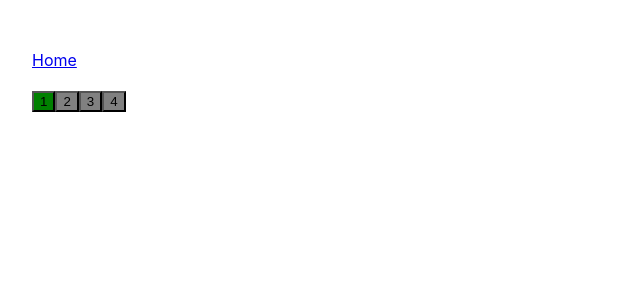
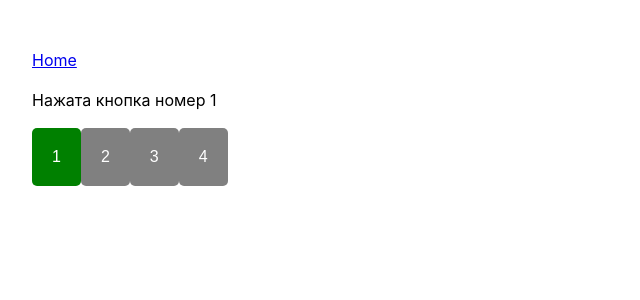
Before and after one commit to shyamrupadas/frontend-practice, a React (Vite) app: page /maria/second-task in a window 1280 px wide. Shown: the top 300 px of the page, without its empty margins (0-640 px from the left). Built offline with nearby package versions, Linux system fonts and the light colour scheme.

Commit message:
button component is added, css is changed

```diff
--- a/src/pages/Maria/MariaTask1/MariaTask1.tsx
+++ b/src/pages/Maria/MariaTask1/MariaTask1.tsx
@@ -1,17 +1,14 @@
 import { Link } from 'react-router-dom'
 import { useState } from 'react'
 
+export const MariaTask1 = () => {
+  const [numberOfButtonPressed, setNumberOfButtonPressed] = useState<number>(0)
+  const [sumOfButtons, setSumOfButtons] = useState<number>(0)
 
-export const MariaTask1 = () => {
-
-const [numberOfButtonPressed, setNumberOfButtonPressed] = useState <number>(0);
-const [sumOfButtons, setSumOfButtons] = useState <number>(0)
-
-  const handleClick = () => {
-    setNumberOfButtonPressed (numberOfButtonPressed + 1);
-    setSumOfButtons(sumOfButtons + Number(event.target.innerText) )
+  const handleClick = (event) => {
+    setNumberOfButtonPressed(numberOfButtonPressed + 1)
+    setSumOfButtons(sumOfButtons + Number(event.target.innerText))
   }
-
 
   return (
     <div>
@@ -34,9 +31,13 @@ const [sumOfButtons, setSumOfButtons] = useState <number>(0)
           <button onClick={handleClick}>8</button>
           <button onClick={handleClick}>9</button>
         </div>
-        <div>Было нажато <span>{numberOfButtonPressed}</span></div>
-        <div>Сумма <span>{sumOfButtons}</span></div>
+        <div>
+          Было нажато <span>{numberOfButtonPressed}</span>
+        </div>
+        <div>
+          Сумма <span>{sumOfButtons}</span>
+        </div>
       </div>
     </div>
-    )
+  )
 }
--- a/src/pages/Maria/MariaTask2/MariaTask2.module.css
+++ b/src/pages/Maria/MariaTask2/MariaTask2.module.css
@@ -0,0 +1,18 @@
+.buttonClass {
+    padding: 20px;
+    border: none;
+    border-radius: 5px;
+    color: white;
+    font-size: 16px;
+    cursor: pointer;
+    transition: background-color 0.3s ease;
+}
+
+
+.green {
+    background-color: green;
+}
+
+.grey {
+    background-color: grey;
+}
--- a/src/pages/Maria/MariaTask2/MariaTask2.tsx
+++ b/src/pages/Maria/MariaTask2/MariaTask2.tsx
@@ -1,16 +1,25 @@
 import { Link } from 'react-router-dom'
-import {useState } from 'react'
+import { useState } from 'react'
+import css from './MariaTask2.module.css'
 
-
+function Button({ num, isActive, onClick }) {
+  return (
+    <button
+      onClick={() => onClick(num)}
+      className={`${css.buttonClass} ${isActive ? css.green : css.grey}`}
+    >
+      {num}
+    </button>
+  )
+}
 export const MariaTask2 = () => {
-
-const [isButtonPressed, setIsButtonPressed] = useState <number | null>(1);
-
+  const [isButtonPressed, setIsButtonPressed] = useState<number>(1)
 
   const handleClick = (buttonId: number) => {
     setIsButtonPressed(buttonId)
   }
 
+  const buttons: number[] = [1, 2, 3, 4]
 
   return (
     <div>
@@ -18,14 +27,17 @@ const [isButtonPressed, setIsButtonPressed] = useState <number | null>(1);
         <Link to={'/'}>Home</Link>
       </p>
       <div>
+        <p> Нажата кнопка номер {isButtonPressed} </p>
         <div>
-          <button onClick={() => handleClick(1)} style={{backgroundColor: isButtonPressed === 1 ? 'green' : 'grey' }}>1</button>
-          <button onClick={() => handleClick(2)} style={{backgroundColor: isButtonPressed === 2 ? 'green' : 'grey' }}>2</button>
-          <button onClick={() => handleClick(3)} style={{backgroundColor: isButtonPressed === 3 ? 'green' : 'grey' }}>3</button>
-          <button onClick={() => handleClick(4)} style={{backgroundColor: isButtonPressed === 4 ? 'green' : 'grey' }}>4</button>
+          {buttons.map((num) => (
+            <Button
+              num={num}
+              isActive={isButtonPressed === num}
+              onClick={() => handleClick(num)}
+            />
+          ))}
         </div>
-
       </div>
     </div>
-    )
+  )
 }
```
